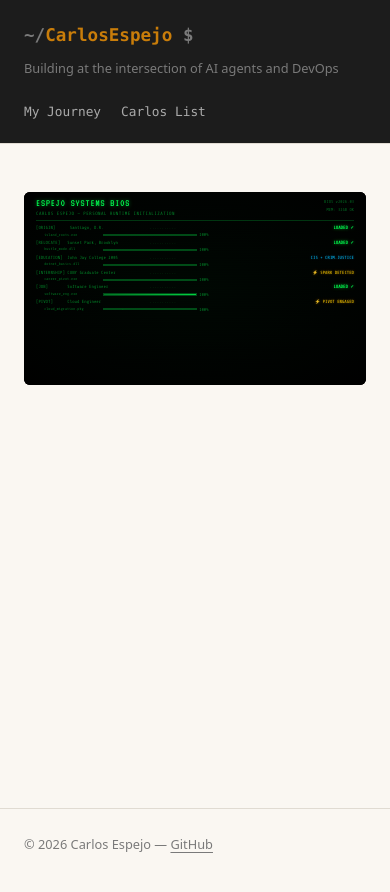
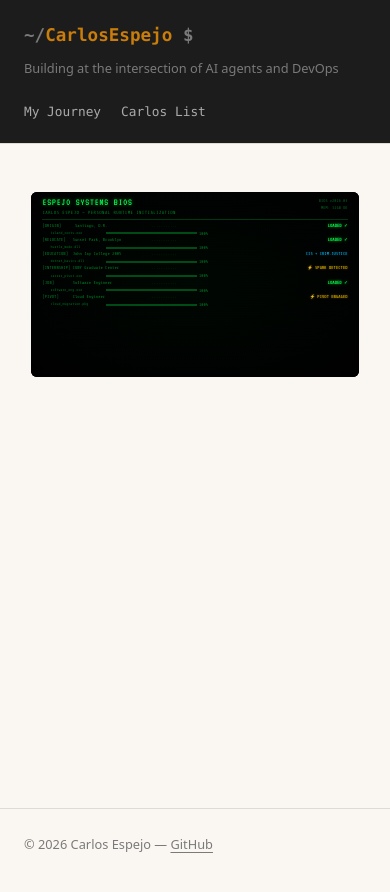
Before and after one commit to CarlosEspejo/carlosespejo.github.io, a Jekyll site: the page built from journey.html, in a window 390 px wide. Shown: the top 892 px of the page. Built offline with Jekyll 4.4.1, drawn with Linux system fonts in a browser that asks for light colours.

Commit message:
Replace JS scaling with CSS media query zoom for BIOS animation
Co-Authored-By: Claude Sonnet 4.6 <noreply@anthropic.com>

```diff
--- a/journey.html
+++ b/journey.html
@@ -8,7 +8,6 @@ title: My Journey
 <style>
 .ce-outer {
   width: 100%;
-  position: relative;
   background: #000;
   border-radius: 6px;
   overflow: hidden;
@@ -22,6 +21,16 @@ title: My Journey
   background: #000;
   font-family: 'Share Tech Mono', monospace;
   transform-origin: top left;
+  /* Scale to fit container on all screen sizes */
+  zoom: 0.85; /* desktop: 680px content area */
+}
+
+@media (max-width: 750px) {
+  .ce-wrap { zoom: 0.55; }
+}
+
+@media (max-width: 500px) {
+  .ce-wrap { zoom: 0.41; }
 }
 
 .ce-crt {
@@ -285,18 +294,3 @@ title: My Journey
     </div>
   </div>
 </div>
-
-<script>
-function scaleWrap() {
-  var wrap = document.querySelector('.ce-wrap');
-  if (!wrap) return;
-  var available = Math.min(window.innerWidth - 48, 680);
-  var scale = available / 800;
-  wrap.style.zoom = scale;
-}
-window.addEventListener('load', function() {
-  scaleWrap();
-  setTimeout(scaleWrap, 200);
-});
-window.addEventListener('resize', scaleWrap);
-</script>
```
